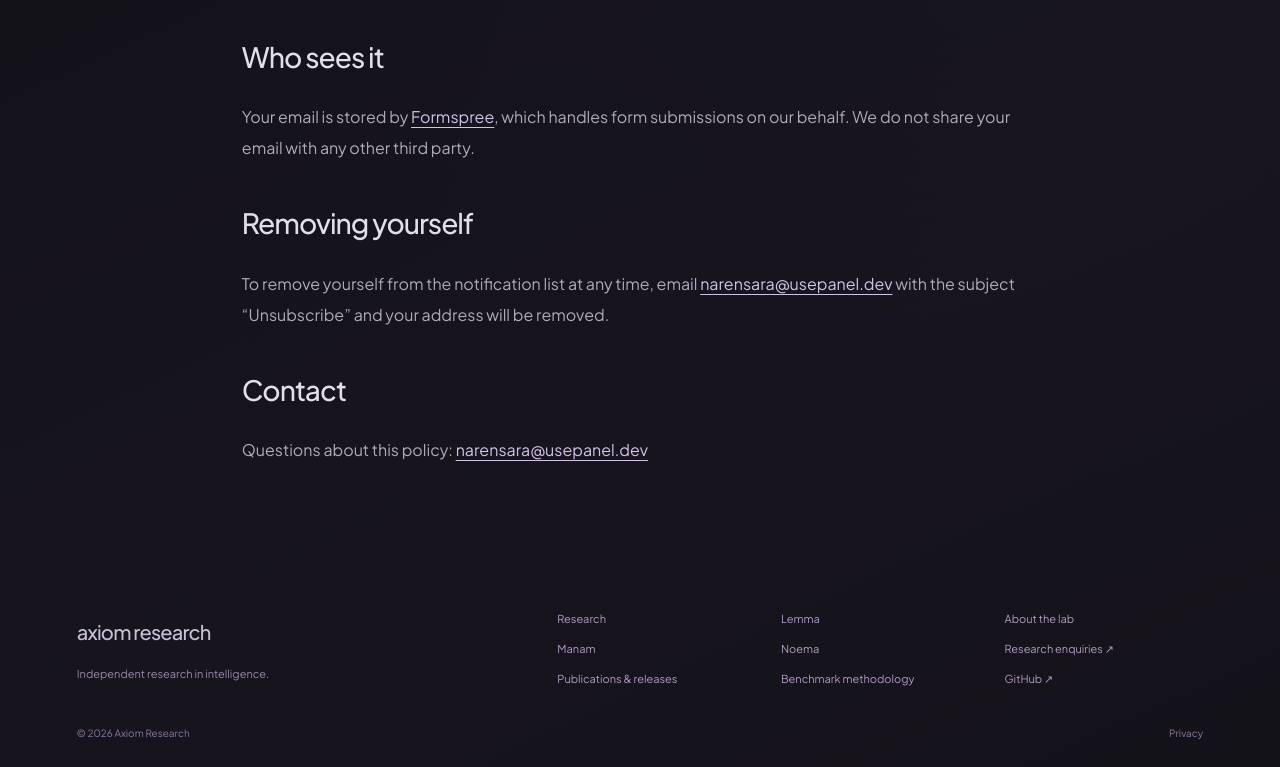
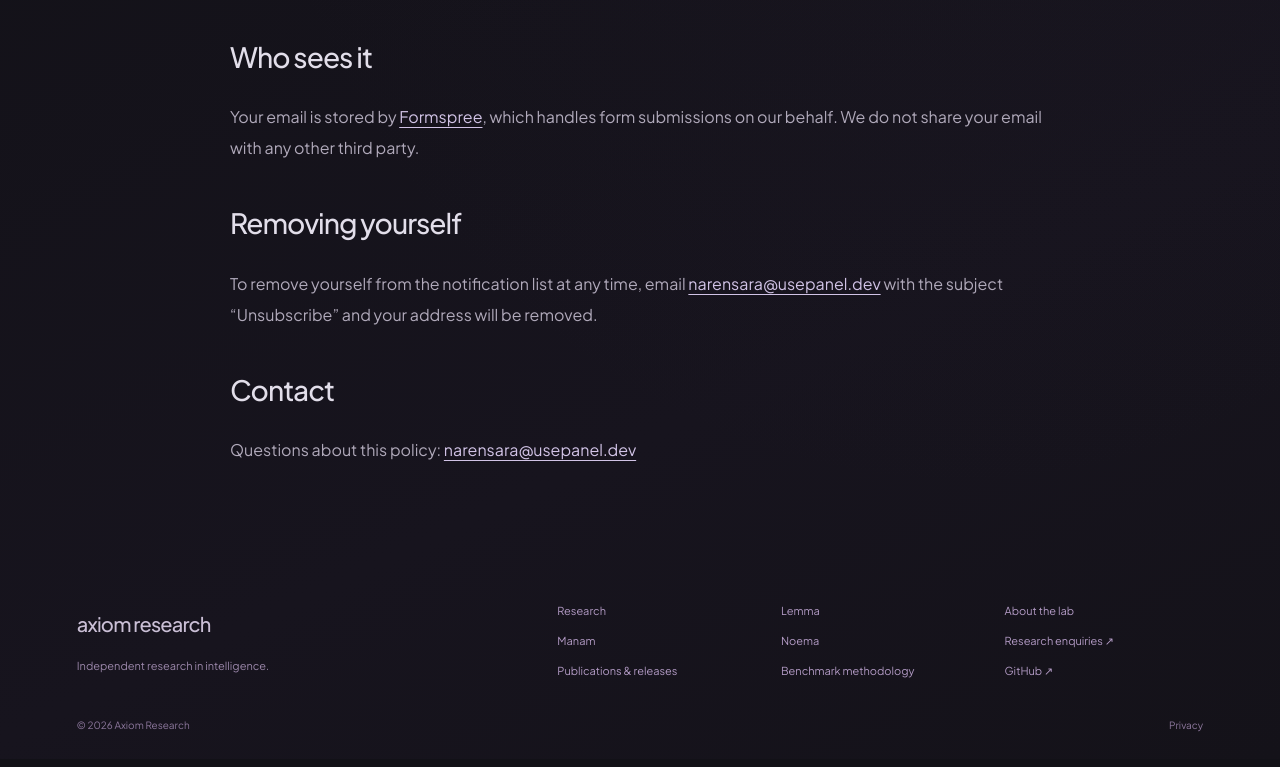
Before and after one commit to axiom-csc/axiom-site, a plain HTML site: page privacy/index.html in a window 1280 px wide. Shown: the part 568-1335 px from the top of the page. Drawn offline with Linux system fonts and the light colour scheme.

Commit message:
Extend site layouts to viewport edges and anchor short-page footers

```diff
--- a/home-lab.css
+++ b/home-lab.css
@@ -50,3 +50,4 @@
 @media(max-width:700px){.lab-updates{padding:28px 24px 35px}.updates-heading{margin-bottom:25px}.updates-heading h2{font-size:22px}.updates-heading>a{font-size:11px}.update-grid{display:block}.update-grid article{margin-bottom:30px}.update-meta{font-size:10px;margin-bottom:12px}.update-grid h3{font-size:22px;max-width:26ch;margin-bottom:13px}.update-grid article>p:not(.update-meta){font-size:13px;margin-bottom:15px;max-width:none}.update-resource{font-size:11px}.inner-page .research-entry h3{font-size:23px}.inner-page .entry-meta{font-size:11px}.inner-page .research-entry>p:not(.entry-meta){font-size:14px}.inner-page .category-filters button{font-size:11px}.inner-page .library-search input{width:100%}}
 /* Keep navigation readable as the live field changes, without a header surface. */
 .home .astral-hero .hero-atmosphere::after{background:linear-gradient(to bottom,rgba(9,7,18,.53),rgba(9,7,18,.24) 28%,rgba(9,7,18,.24))}
+.home .site-header{left:0;right:0;width:100%;max-width:none;transform:none}
--- a/site.css
+++ b/site.css
@@ -88,3 +88,11 @@ a:hover .link-arrow{color:#e2c7fa}
 @media(max-width:1000px){.site-header nav{gap:21px}.site-footer,.home .site-footer{grid-template-columns:1fr 1.8fr;gap:30px}.site-footer>.footer-navigation{gap:18px;font-size:10px}}
 @media(max-width:700px){.site-header nav{gap:22px;align-items:flex-start}.research-menu-content{position:static;margin-top:12px;min-width:0;padding:6px 0 3px 14px;background:transparent;backdrop-filter:none;border:0;border-radius:0;box-shadow:none}.research-menu summary{font-size:13px}.site-header nav .research-menu-content a{font-size:12px;padding:7px 0}.site-header nav .research-menu-content .menu-overview{border:0;margin:0;padding:7px 0}.article-byline{padding:22px 24px 0;display:block;font-size:10px}.article-byline>span{display:block;margin:4px 0}.related-research{margin:0 24px;padding:0 0 40px}.related-research h2{font-size:19px}.related-research>div{display:block}.related-research a{display:block;margin-bottom:15px;font-size:12px}.site-footer,.home .site-footer{display:block;padding:30px 24px 24px}.site-footer>.footer-navigation{margin:27px 0;grid-template-columns:1fr 1fr;gap:25px;font-size:10px}.footer-navigation>div{gap:10px}.footer-identity>p{font-size:10px}.site-footer>.footer-fine{font-size:9px}}
 .site-footer>.footer-identity{display:block}
+/* Let page frames follow the viewport instead of stopping at a fixed desktop width. */
+body{min-height:100svh;display:flex;flex-direction:column}
+.site-header,main,.home main,.site-footer,.home .site-footer{width:100%;max-width:none;margin-left:0;margin-right:0}
+.site-header{margin-top:0;margin-bottom:0;flex-shrink:0}
+main{flex:1 0 auto;margin-top:0;margin-bottom:0}
+.site-footer,.home .site-footer{flex-shrink:0;margin-top:auto;margin-bottom:0}
+.privacy-main{max-width:none}
+.privacy-main>.prose{max-width:820px;margin:0 auto}
```
